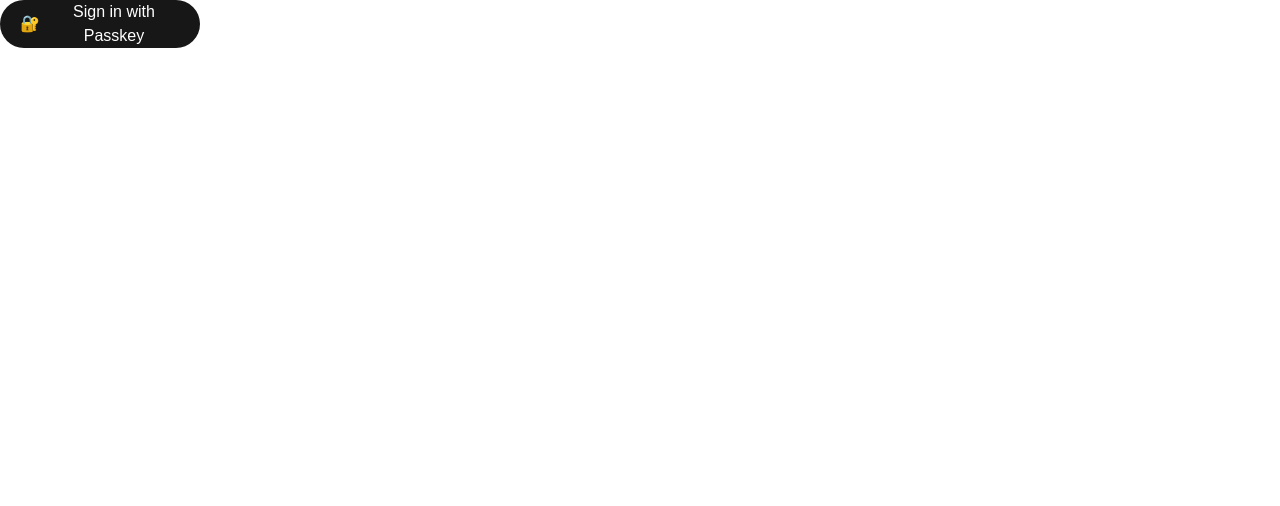
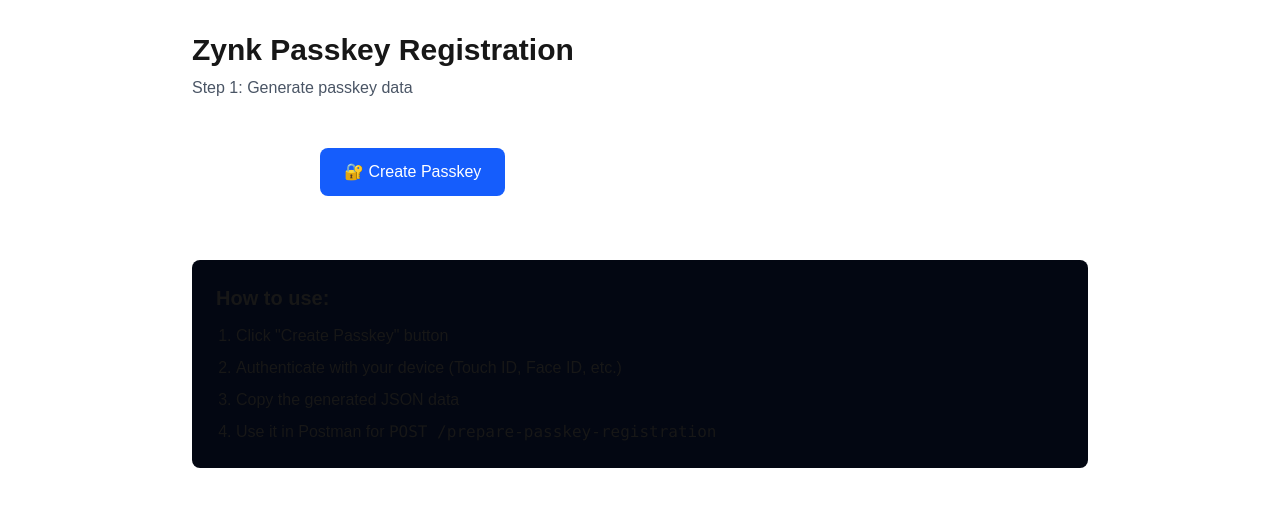
Before and after one commit to herdoy-dev/passkey-signup, a Next.js app: page / in a window 1280 px wide. Shown: the top 506 px of the page. Built offline with nearby package versions, Linux system fonts and the light colour scheme; no server answers.

Commit message:
Improve UI

```diff
--- a/app/page.tsx
+++ b/app/page.tsx
@@ -1,9 +1,27 @@
-import PasskeySignIn from "@/components/PasskeySignIn";
+import PasskeySignup from "@/components/PasskeySignIn";
 
 export default function Home() {
   return (
-    <div>
-      <PasskeySignIn />
-    </div>
+    <main className="min-h-screen p-8">
+      <div className="max-w-4xl mx-auto">
+        <h1 className="text-3xl font-bold mb-2">Zynk Passkey Registration</h1>
+        <p className="text-gray-600 mb-8">Step 1: Generate passkey data</p>
+
+        <PasskeySignup />
+
+        <div className="mt-12 p-6 bg-gray-950 rounded-lg">
+          <h2 className="text-xl font-semibold mb-3">How to use:</h2>
+          <ol className="list-decimal pl-5 space-y-2">
+            <li>Click "Create Passkey" button</li>
+            <li>Authenticate with your device (Touch ID, Face ID, etc.)</li>
+            <li>Copy the generated JSON data</li>
+            <li>
+              Use it in Postman for{" "}
+              <code>POST /prepare-passkey-registration</code>
+            </li>
+          </ol>
+        </div>
+      </div>
+    </main>
   );
 }
--- a/components/PasskeySignIn.tsx
+++ b/components/PasskeySignIn.tsx
@@ -1,10 +1,8 @@
-'use client';
+"use client";
 
-import { useState } from 'react';
-import apiClient from '@/lib/api-client';
+import { useState } from "react";
 
 interface PasskeyData {
-  passkey: {
   authenticatorName: string;
   challenge: string;
   attestation: {
@@ -13,222 +11,185 @@
     attestationObject: string;
     transports: string[];
   };
-  };
 }
 
-interface ServerResponse {
-  success: boolean;
-  data: {
-    payloadId: string;
-    payloadToSign: string;
-    rpId: string;
-  };
-}
+export default function PasskeySignup() {
+  const [passkeyData, setPasskeyData] = useState<{
+    passkey: PasskeyData;
+  } | null>(null);
+  const [loading, setLoading] = useState(false);
+  const [error, setError] = useState<string | null>(null);
 
-
-export default function PasskeySignIn() {
-  const [isLoading, setIsLoading] = useState(false);
-  const [step, setStep] = useState<'idle' | 'creating'>('idle');
-  const [error, setError] = useState<string | null>(null);
-  const [passkeyData, setPasskeyData] = useState<PasskeyData | null>(null);
-  const [serverResponse, setServerResponse] = useState<ServerResponse | null>(null);
-
-  // Helper function to convert ArrayBuffer to base64
-  const arrayBufferToBase64 = (buffer: ArrayBuffer): string => {
-    const bytes = new Uint8Array(buffer);
-    let binary = '';
-    for (let i = 0; i < bytes.byteLength; i++) {
-      binary += String.fromCharCode(bytes[i]);
-    }
-    return btoa(binary);
-  };
-
-  // Helper function to convert base64 to ArrayBuffer
-  const base64ToArrayBuffer = (base64: string): ArrayBuffer => {
-    const binary = atob(base64);
-    const bytes = new Uint8Array(binary.length);
-    for (let i = 0; i < binary.length; i++) {
-      bytes[i] = binary.charCodeAt(i);
-    }
-    return bytes.buffer;
-  };
-
-
-  const handlePasskeySignIn = async () => {
-    setIsLoading(true);
+  const createPasskey = async () => {
+    setLoading(true);
     setError(null);
-    setPasskeyData(null);
-    setServerResponse(null);
-    setStep('creating');
 
     try {
-      // STEP 1: Create passkey and send to server
-      // Check if WebAuthn is supported
-      if (!window.PublicKeyCredential) {
-        throw new Error('WebAuthn is not supported in this browser');
-      }
+      // 1. Generate a SIMPLE random challenge (NOT from payload hash)
+      const randomBytes = crypto.getRandomValues(new Uint8Array(32));
 
-      // Generate a random challenge (in production, this should come from your server)
-      const challenge = new Uint8Array(32);
-      crypto.getRandomValues(challenge);
-      const challengeBase64 = arrayBufferToBase64(challenge.buffer);
+      // 2. Convert to hex string for the API
+      const challengeHex = Array.from(randomBytes)
+        .map((b) => b.toString(16).padStart(2, "0"))
+        .join("");
 
-      // Create credential options
-      const publicKeyCredentialCreationOptions: PublicKeyCredentialCreationOptions = {
-        challenge: challenge,
+      console.log("Challenge (hex):", challengeHex.substring(0, 32) + "...");
+
+      // 3. For WebAuthn: hex string → UTF-8 bytes
+      const encoder = new TextEncoder();
+      const challengeForWebAuthn = encoder.encode(challengeHex);
+
+      // 4. Create WebAuthn credential
+      const publicKey: any = {
+        challenge: challengeForWebAuthn,
         rp: {
-          name: 'Zynk App',
+          name: "Zynk Continuum",
           id: window.location.hostname,
         },
         user: {
-          id: crypto.getRandomValues(new Uint8Array(16)),
-          name: 'user@example.com',
-          displayName: 'User',
+          id: new Uint8Array(16),
+          name: "user@example.com",
+          displayName: "Zynk User",
         },
-        pubKeyCredParams: [
-          {
-            type: 'public-key',
-            alg: -7, // ES256
-          },
-          {
-            type: 'public-key',
-            alg: -257, // RS256
-          },
-        ],
+        pubKeyCredParams: [{ type: "public-key", alg: -7 }],
         authenticatorSelection: {
-          authenticatorAttachment: 'platform',
-          userVerification: 'preferred',
+          userVerification: "preferred",
+          residentKey: "required",
         },
         timeout: 60000,
-        attestation: 'direct',
+        attestation: "direct",
       };
 
-      // Create the credential
       const credential = (await navigator.credentials.create({
-        publicKey: publicKeyCredentialCreationOptions,
-      })) as PublicKeyCredential & {
-        response: AuthenticatorAttestationResponse;
+        publicKey,
+      })) as PublicKeyCredential;
+
+      if (!credential) {
+        throw new Error("No credential returned");
+      }
+
+      const response = credential.response as AuthenticatorAttestationResponse;
+
+      // 5. Convert ArrayBuffer to Base64URL
+      const toBase64Url = (buffer: ArrayBuffer): string => {
+        const bytes = new Uint8Array(buffer);
+        const binary = String.fromCharCode(...bytes);
+        return btoa(binary)
+          .replace(/\+/g, "-")
+          .replace(/\//g, "_")
+          .replace(/=+$/, "");
       };
 
-      if (!credential || !credential.response) {
-        throw new Error('Failed to create credential');
-      }
-
-      const response = credential.response;
-
-      // Get authenticator name (if available)
-      const authenticatorName =
-        (credential as any).authenticatorAttachment === 'platform'
-          ? 'Platform Authenticator'
-          : 'Cross-Platform Authenticator';
-
-      // Extract credential ID
-      const credentialId = arrayBufferToBase64(credential.rawId);
-
-      // Extract client data JSON
-      const clientDataJson = arrayBufferToBase64(response.clientDataJSON);
-
-      // Extract attestation object
-      const attestationObject = arrayBufferToBase64(response.attestationObject);
-
-      // Extract transports (if available)
-      const transports: string[] = [];
-      if (response.getTransports) {
-        const transportArray = response.getTransports();
-        transports.push(...transportArray);
-      }
-
-      // Format the data according to the required structure
-      const formattedData: PasskeyData = {
+      // 6. Build the data object
+      const data: { passkey: PasskeyData } = {
         passkey: {
-          authenticatorName,
-          challenge: challengeBase64,
+          authenticatorName: "My Passkey",
+          challenge: challengeHex, // Send hex string
           attestation: {
-            credentialId,
-            clientDataJson,
-            attestationObject,
-            transports,
+            credentialId: toBase64Url(credential.rawId),
+            clientDataJson: toBase64Url(response.clientDataJSON),
+            attestationObject: toBase64Url(response.attestationObject),
+            transports: ["AUTHENTICATOR_TRANSPORT_INTERNAL"],
           },
         },
       };
 
-      setPasskeyData(formattedData);
+      setPasskeyData(data);
 
-      // Send to server
-      const serverRes = await apiClient.post<ServerResponse>('/api/v1/wallets/entity_0e2cbb95_c382_4548_ab04_3109fc6b63cb/prepare-passkey-registration', formattedData);
-      setServerResponse(serverRes.data);
+      // 7. Log what we're sending
+      console.log("✅ Generated Passkey Data:");
+      console.log(
+        "Challenge sent to API (hex):",
+        data.passkey.challenge.substring(0, 32) + "..."
+      );
+      console.log(
+        "Challenge sent to WebAuthn (bytes):",
+        Array.from(challengeForWebAuthn).slice(0, 16)
+      );
+      console.log("Full data:", JSON.stringify(data, null, 2));
     } catch (err) {
-      const errorMessage =
-        err instanceof Error ? err.message : 'An unknown error occurred';
-      setError(errorMessage);
-      console.error('Passkey sign-in error:', err);
+      console.error("❌ Error:", err);
+      setError(err instanceof Error ? err.message : "Failed to create passkey");
+
+      // Check for specific errors
+      if (err instanceof DOMException) {
+        if (err.name === "NotSupportedError") {
+          setError(
+            "WebAuthn not supported in this browser. Try Chrome, Safari, or Edge."
+          );
+        } else if (err.name === "NotAllowedError") {
+          setError("Authentication cancelled or timed out.");
+        }
+      }
     } finally {
-      setIsLoading(false);
-      setStep('idle');
+      setLoading(false);
     }
   };
 
   return (
-    <div className="flex flex-col gap-4">
+    <div className="p-4 max-w-2xl mx-auto">
       <button
-        onClick={handlePasskeySignIn}
-        disabled={isLoading}
-        className="flex h-12 w-full items-center justify-center gap-2 rounded-full bg-foreground px-5 text-background transition-colors hover:bg-[#383838] dark:hover:bg-[#ccc] disabled:opacity-50 disabled:cursor-not-allowed md:w-[200px]"
+        onClick={createPasskey}
+        disabled={loading}
+        className="px-6 py-3 bg-blue-600 text-white rounded-lg font-medium hover:bg-blue-700 disabled:bg-gray-400 transition-colors"
       >
-        {isLoading ? (
-          <>
-            <span className="animate-spin">⏳</span>
-            <span>
-              {step === 'creating' ? 'Creating Passkey...' : 'Sign in with Passkey'}
+        {loading ? (
+          <span className="flex items-center justify-center">
+            <div className="animate-spin h-5 w-5 border-2 border-white border-t-transparent rounded-full mr-2"></div>
+            Creating...
           </span>
-          </>
         ) : (
-          <>
-            <span>🔐</span>
-            <span>Sign in with Passkey</span>
-          </>
+          "🔐 Create Passkey"
         )}
       </button>
 
       {error && (
-        <div className="rounded-lg border border-red-300 bg-red-50 p-4 text-red-800 dark:border-red-700 dark:bg-red-900/20 dark:text-red-200">
-          <p className="font-semibold">Error:</p>
-          <p>{error}</p>
+        <div className="mt-4 p-3 bg-red-50 text-red-700 rounded-lg border border-red-200">
+          <strong>Error:</strong> {error}
+          <p className="text-sm mt-1">
+            Make sure you're using HTTPS (localhost works) and have WebAuthn
+            enabled.
+          </p>
         </div>
       )}
 
       {passkeyData && (
-        <div className="rounded-lg border border-blue-300 bg-blue-50 p-4 dark:border-blue-700 dark:bg-blue-900/20">
-          <p className="mb-2 font-semibold text-blue-800 dark:text-blue-200">
-            Step 1: Passkey created successfully!
+        <div className="mt-6 p-4 bg-green-950 rounded-lg border border-green-200">
+          <h3 className="text-lg font-semibold text-green-800 mb-3">
+            ✅ Passkey Data Generated!
+          </h3>
+          <div className="bg-black p-4 rounded border">
+            <pre className="text-sm overflow-auto">
+              {`{
+  "passkey": {
+    "authenticatorName": "${passkeyData.passkey.authenticatorName}",
+    "challenge": "${passkeyData.passkey.challenge.substring(0, 32)}...",
+    "attestation": {
+      "credentialId": "${passkeyData.passkey.attestation.credentialId}",
+      "clientDataJson": "${passkeyData.passkey.attestation.clientDataJson}",
+      "attestationObject": "${
+        passkeyData.passkey.attestation.attestationObject
+      }",
+      "transports": ${JSON.stringify(
+        passkeyData.passkey.attestation.transports
+      )}
+    }
+  }
+}`}
+            </pre>
+          </div>
+
+          <div className="mt-4 text-sm text-green-700">
+            <p>
+              ✅ Use this in <strong>POST /prepare-passkey-registration</strong>
             </p>
-          <details className="mt-2">
-            <summary className="cursor-pointer text-sm text-blue-700 dark:text-blue-300">
-              View Passkey Data
-            </summary>
-            <pre className="mt-2 overflow-auto rounded bg-white p-3 text-xs dark:bg-black">
-              {JSON.stringify(passkeyData, null, 2)}
-            </pre>
-          </details>
+            <p>
+              ✅ Challenge length: {passkeyData.passkey.challenge.length} hex
+              chars
+            </p>
+          </div>
         </div>
       )}
-
-      {serverResponse && (
-        <div className="rounded-lg border border-purple-300 bg-purple-50 p-4 dark:border-purple-700 dark:bg-purple-900/20">
-          <p className="mb-2 font-semibold text-purple-800 dark:text-purple-200">
-            Server Response Received
-          </p>
-          <details className="mt-2">
-            <summary className="cursor-pointer text-sm text-purple-700 dark:text-purple-300">
-              View Server Response
-            </summary>
-            <pre className="mt-2 overflow-auto rounded bg-white p-3 text-xs dark:bg-black">
-              {JSON.stringify(serverResponse, null, 2)}
-            </pre>
-          </details>
-        </div>
-      )}
-
     </div>
   );
 }
```
Lines whose indentation alone changed are shown as unchanged.
